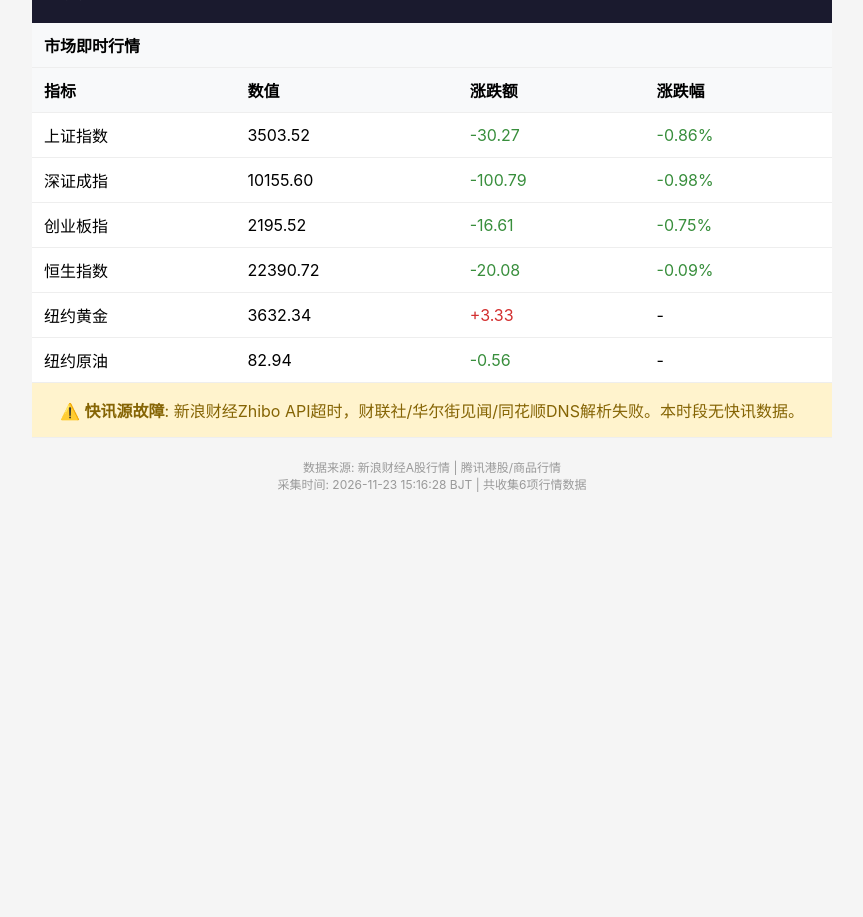
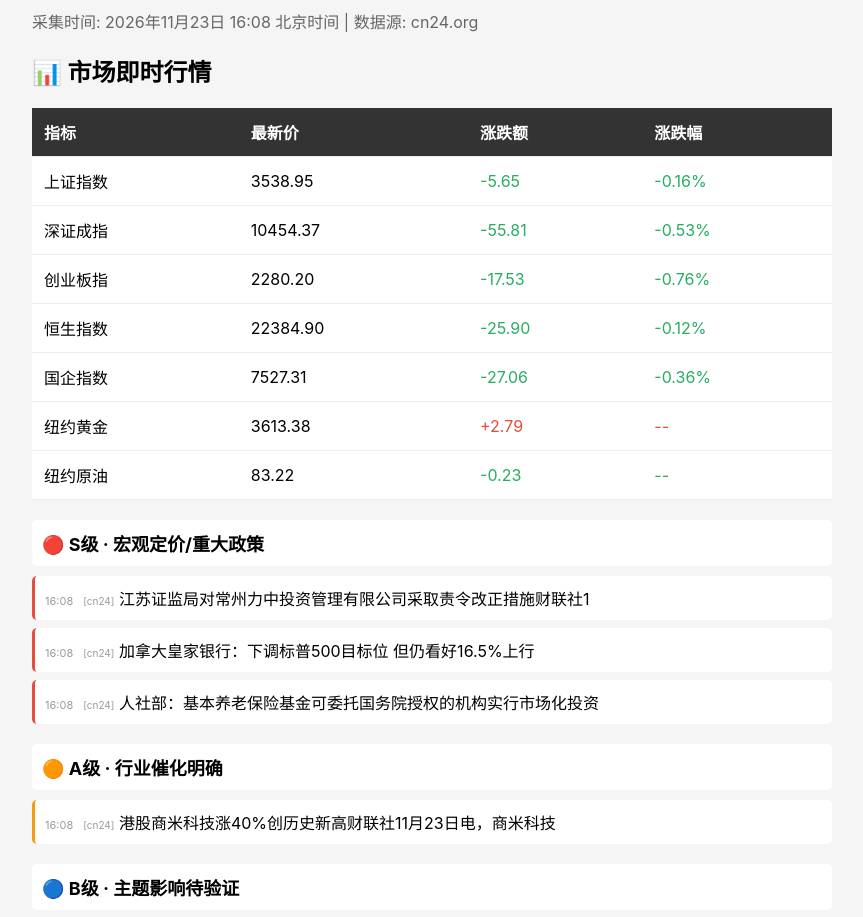
Before and after one commit to allin8888/1hour, a plain HTML site: page index.html in a window 1280 px wide. Shown: the part 152-1069 px from the top of the page, without its empty margins (208-1071 px from the left). Before the commit the page ends 800 px from the top, so only its background shows below. Drawn offline with Linux system fonts and the light colour scheme.

Commit message:
chore: 1h flash 202611231608

```diff
--- a/index.html
+++ b/index.html
@@ -2,45 +2,53 @@
 <html lang="zh-CN">
 <head>
 <meta charset="UTF-8">
-<title>近1小时财经快讯 (202611231516)</title>
+<title>近1小时财经快讯 16:08</title>
 <style>
-body { font-family: -apple-system, sans-serif; max-width: 800px; margin: 40px auto; padding: 20px; background: #f5f5f5; }
-.header { background: #1a1a2e; color: white; padding: 20px; border-radius: 8px 8px 0 0; }
-.header h1 { margin: 0; font-size: 20px; }
-.header .meta { font-size: 13px; opacity: 0.8; margin-top: 8px; }
-.market-table { width: 100%; border-collapse: collapse; background: white; }
-.market-table th, .market-table td { padding: 10px 12px; text-align: left; border-bottom: 1px solid #eee; }
-.market-table th { background: #f8f9fa; font-weight: 600; }
-.up { color: #d32f2f; }
-.down { color: #388e3c; }
-.no-news { background: white; padding: 40px; text-align: center; color: #666; border-radius: 0 0 8px 8px; }
-.footer { text-align: center; padding: 20px; font-size: 12px; color: #999; }
+body{font-family:-apple-system,BlinkMacSystemFont,"Segoe UI",Roboto,sans-serif;max-width:800px;margin:40px auto;padding:20px;background:#f5f5f5}
+h1{color:#333;border-bottom:2px solid #333;padding-bottom:10px}
+.time{color:#666;margin-bottom:20px}
+table{width:100%;border-collapse:collapse;margin:20px 0;background:white}
+th,td{padding:12px;text-align:left;border-bottom:1px solid #eee}
+th{background:#333;color:white}
+.up{color:#e74c3c}.down{color:#27ae60}
+.warning{background:#fff3cd;padding:15px;border-radius:5px;margin:20px 0}
+.footer{color:#999;font-size:12px;margin-top:40px;text-align:center}
+.news-item{background:white;padding:10px;margin:8px 0;border-radius:5px;border-left:3px solid #3498db}
+.news-time{color:#999;font-size:11px}
+.news-source{color:#999;font-size:10px;margin-left:10px}
+.grade-s{border-left-color:#e74c3c}.grade-a{border-left-color:#f39c12}.grade-b{border-left-color:#3498db}
+.section-title{font-size:18px;font-weight:bold;margin:20px 0 10px;padding:10px;background:white;border-radius:5px}
 </style>
 </head>
 <body>
-<div class="header">
-<h1>📈 近1小时财经快讯</h1>
-<div class="meta">采集时间: 2026年11月23日 15:16 北京时间<br>时间窗口: 14:16-15:16</div>
-</div>
+<h1>近1小时财经快讯</h1>
+<div class="time">采集时间: 2026年11月23日 16:08 北京时间 | 数据源: cn24.org</div>
 
-<table class="market-table">
-<tr><th colspan="4">市场即时行情</th></tr>
-<tr><th>指标</th><th>数值</th><th>涨跌额</th><th>涨跌幅</th></tr>
-<tr><td>上证指数</td><td>3503.52</td><td class="down">-30.27</td><td class="down">-0.86%</td></tr>
-<tr><td>深证成指</td><td>10155.60</td><td class="down">-100.79</td><td class="down">-0.98%</td></tr>
-<tr><td>创业板指</td><td>2195.52</td><td class="down">-16.61</td><td class="down">-0.75%</td></tr>
-<tr><td>恒生指数</td><td>22390.72</td><td class="down">-20.08</td><td class="down">-0.09%</td></tr>
-<tr><td>纽约黄金</td><td>3632.34</td><td class="up">+3.33</td><td>-</td></tr>
-<tr><td>纽约原油</td><td>82.94</td><td class="down">-0.56</td><td>-</td></tr>
-
-<tr><td colspan="4" style="background:#fff3cd;color:#856404;text-align:center;padding:15px;">
-⚠️ <strong>快讯源故障</strong>: 新浪财经Zhibo API超时，财联社/华尔街见闻/同花顺DNS解析失败。本时段无快讯数据。
-</td></tr>
-
+<h2>📊 市场即时行情</h2>
+<table>
+<tr><th>指标</th><th>最新价</th><th>涨跌额</th><th>涨跌幅</th></tr>
+<tr><td>上证指数</td><td>3538.95</td><td class='down'>-5.65</td><td class='down'>-0.16%</td></tr>
+<tr><td>深证成指</td><td>10454.37</td><td class='down'>-55.81</td><td class='down'>-0.53%</td></tr>
+<tr><td>创业板指</td><td>2280.20</td><td class='down'>-17.53</td><td class='down'>-0.76%</td></tr>
+<tr><td>恒生指数</td><td>22384.90</td><td class='down'>-25.90</td><td class='down'>-0.12%</td></tr>
+<tr><td>国企指数</td><td>7527.31</td><td class='down'>-27.06</td><td class='down'>-0.36%</td></tr>
+<tr><td>纽约黄金</td><td>3613.38</td><td class='up'>+2.79</td><td class='up'>--</td></tr>
+<tr><td>纽约原油</td><td>83.22</td><td class='down'>-0.23</td><td class='down'>--</td></tr>
 </table>
-<div class="footer">
-数据来源: 新浪财经A股行情 | 腾讯港股/商品行情<br>
-采集时间: 2026-11-23 15:16:28 BJT | 共收集6项行情数据
-</div>
-</body>
-</html>
+<div class="section-title">🔴 S级 · 宏观定价/重大政策</div>
+<div class="news-item grade-s"><span class="news-time">16:08</span><span class="news-source">[cn24]</span> 江苏证监局对常州力中投资管理有限公司采取责令改正措施财联社1</div>
+<div class="news-item grade-s"><span class="news-time">16:08</span><span class="news-source">[cn24]</span> 加拿大皇家银行：下调标普500目标位 但仍看好16.5%上行</div>
+<div class="news-item grade-s"><span class="news-time">16:08</span><span class="news-source">[cn24]</span> 人社部：基本养老保险基金可委托国务院授权的机构实行市场化投资</div>
+<div class="section-title">🟠 A级 · 行业催化明确</div>
+<div class="news-item grade-a"><span class="news-time">16:08</span><span class="news-source">[cn24]</span> 港股商米科技涨40%创历史新高财联社11月23日电，商米科技</div>
+<div class="section-title">🔵 B级 · 主题影响待验证</div>
+<div class="news-item grade-b"><span class="news-time">16:08</span><span class="news-source">[cn24]</span> 财联社11月23日电，广期所品种仓单及变化如下：碳酸锂期货仓</div>
+<div class="news-item grade-b"><span class="news-time">16:08</span><span class="news-source">[cn24]</span> 11月23日连板股分析：连板股晋级率100% 机器人概念股集</div>
+<div class="news-item grade-b"><span class="news-time">16:08</span><span class="news-source">[cn24]</span> 财联社11月23日电，截至目前，南向资金净卖出额达60亿港元</div>
+<div class="news-item grade-b"><span class="news-time">16:08</span><span class="news-source">[cn24]</span> 人社部：非法骗取社保基金支出或者社保待遇 拟处骗取金额2倍以</div>
+<div class="news-item grade-b"><span class="news-time">16:08</span><span class="news-source">[cn24]</span> 奥特维：实控人提议回购1亿元至1.2亿元股份财联社11月23</div>
+<div class="news-item grade-b"><span class="news-time">16:08</span><span class="news-source">[cn24]</span> 财联社11月23日电，土耳其主要BIST-100指数上涨1.</div>
+<div class="news-item grade-b"><span class="news-time">16:08</span><span class="news-source">[cn24]</span> 财联社11月23日电，截至目前，南向资金净卖出额达50亿港元</div>
+<div class="news-item grade-b"><span class="news-time">16:08</span><span class="news-source">[cn24]</span> 三星电气：预中标2.78亿元国家电网招标采购项目财联社11月</div>
+<div class="footer">数据来源: 新浪财经A股 + 腾讯行情港股/商品 | 快讯源: cn24.org<br>采集时间: 2026-11-23 16:08</div>
+</body></html>
```
Also changed, not shown: archive/2026-11/财经快讯_202611231608.html (added, +54 -0 lines), 1 other file.
